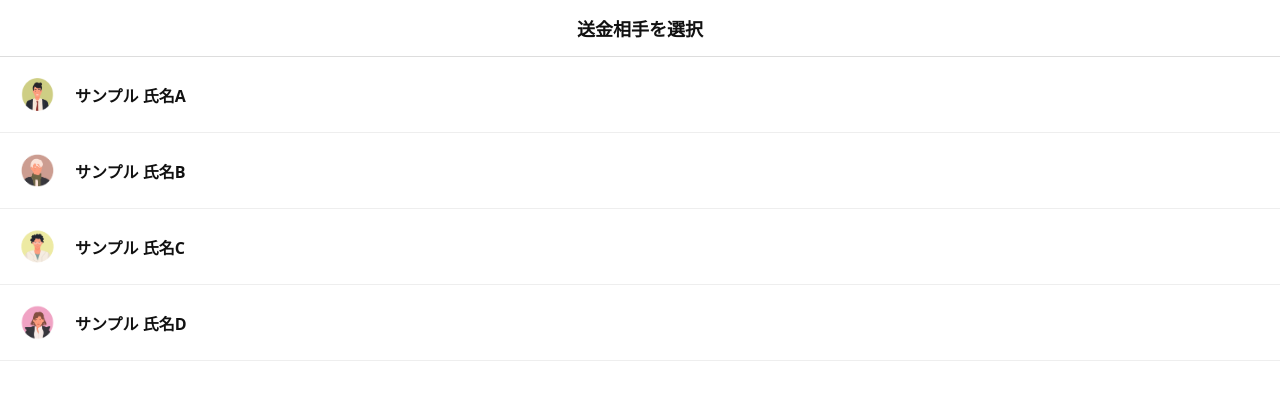
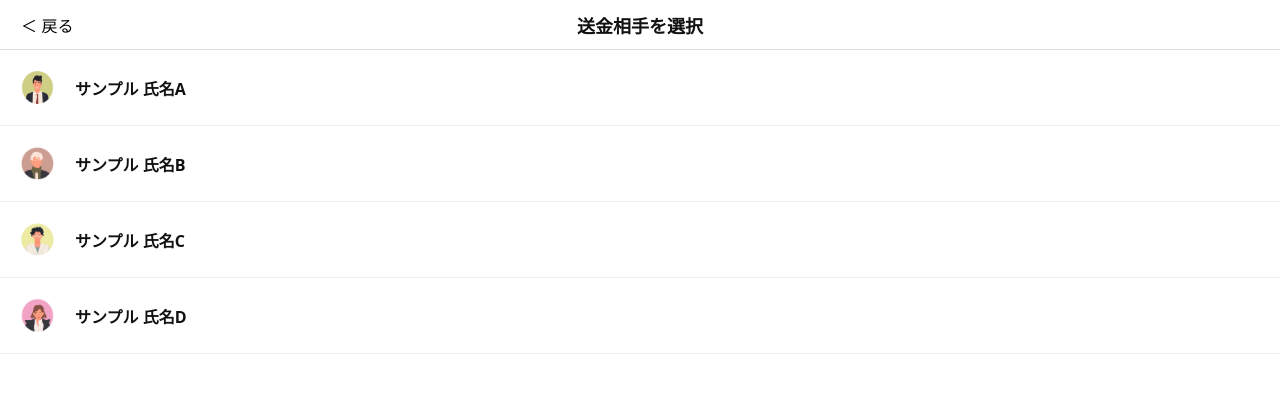
Before and after one commit to Bridge-wkk/team-vitamin-sea-project, a React (Create React App) app: page /recipientlist in a window 1280 px wide. Shown: the top 400 px of the page. Built offline with nearby package versions, Linux system fonts and the light colour scheme; data requests are answered from the project's data file.

Commit message:
宛先選択画面からトップに戻る

```diff
--- a/src/RecipientList.js
+++ b/src/RecipientList.js
@@ -15,9 +15,41 @@ function RecipientList() {
 
   return (
     <div style={{ backgroundColor: '#fff', minHeight: '100vh' }}>
-      <div style={{ padding: '15px', textAlign: 'center', borderBottom: '1px solid #ddd' }}>
-        <h2 style={{ fontSize: '18px', margin: 0 }}>送金相手を選択</h2>
-      </div>
+        <div style={{
+      display: 'flex',
+      alignItems: 'center',
+      padding: '10px 15px',
+      borderBottom: '1px solid #ddd',
+      position: 'relative', // タイトルを中央にするための基準
+      height: '50px'        // 高さを固定すると安定します
+    }}>
+      {/* 戻るボタン：左端に配置 */}
+      <button
+        onClick={() => navigate("/")}
+        style={{
+          background: 'none',
+          border: 'none',
+          fontSize: '16px',
+          cursor: 'pointer',
+          zIndex: 1 // タイトルの上に持ってくる
+        }}
+      >
+        ＜ 戻る
+      </button>
+
+      {/* タイトル：画面の真ん中に配置 */}
+      <h2 style={{
+        fontSize: '18px',
+        margin: 0,
+        position: 'absolute',
+        left: 0,
+        right: 0,
+        textAlign: 'center',
+        pointerEvents: 'none' // ボタンのクリックを邪魔しない設定
+      }}>
+        送金相手を選択
+      </h2>
+    </div>
 
       <div>
         {friends.map(friend => (
```
